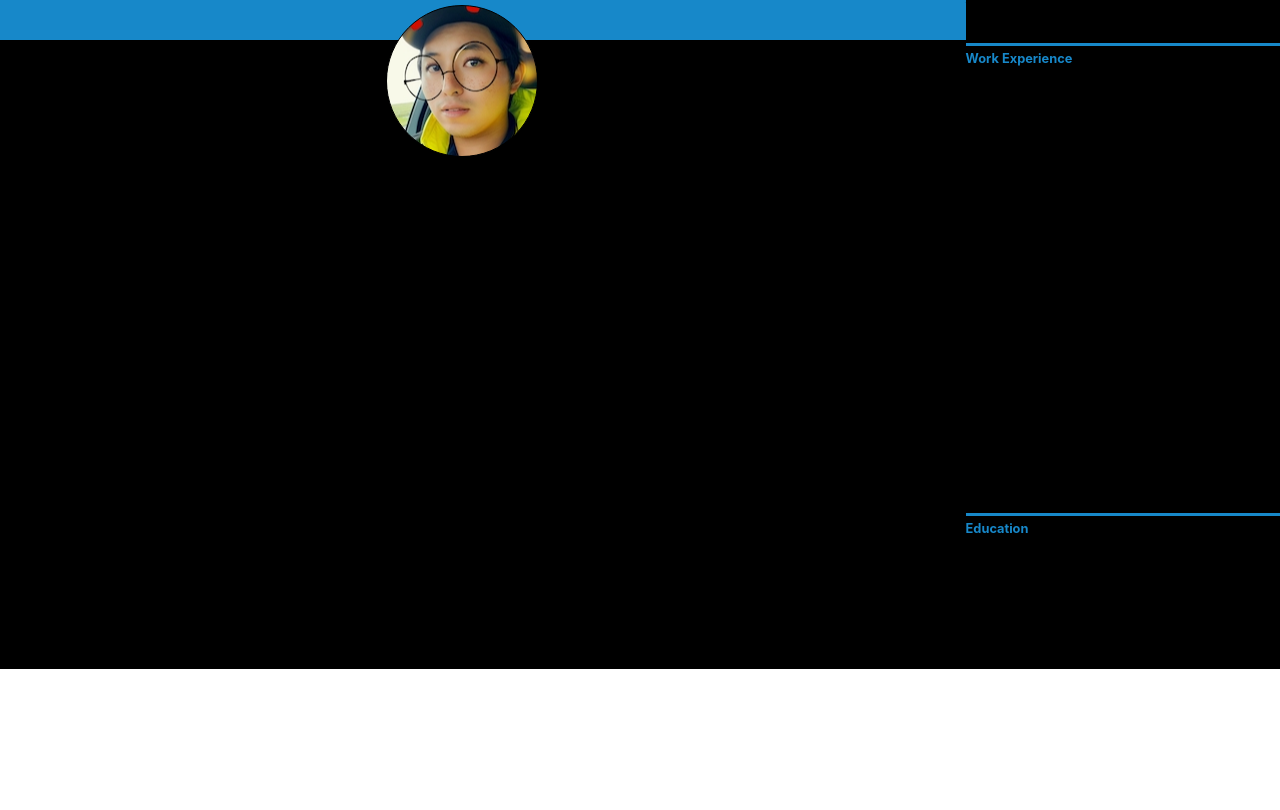
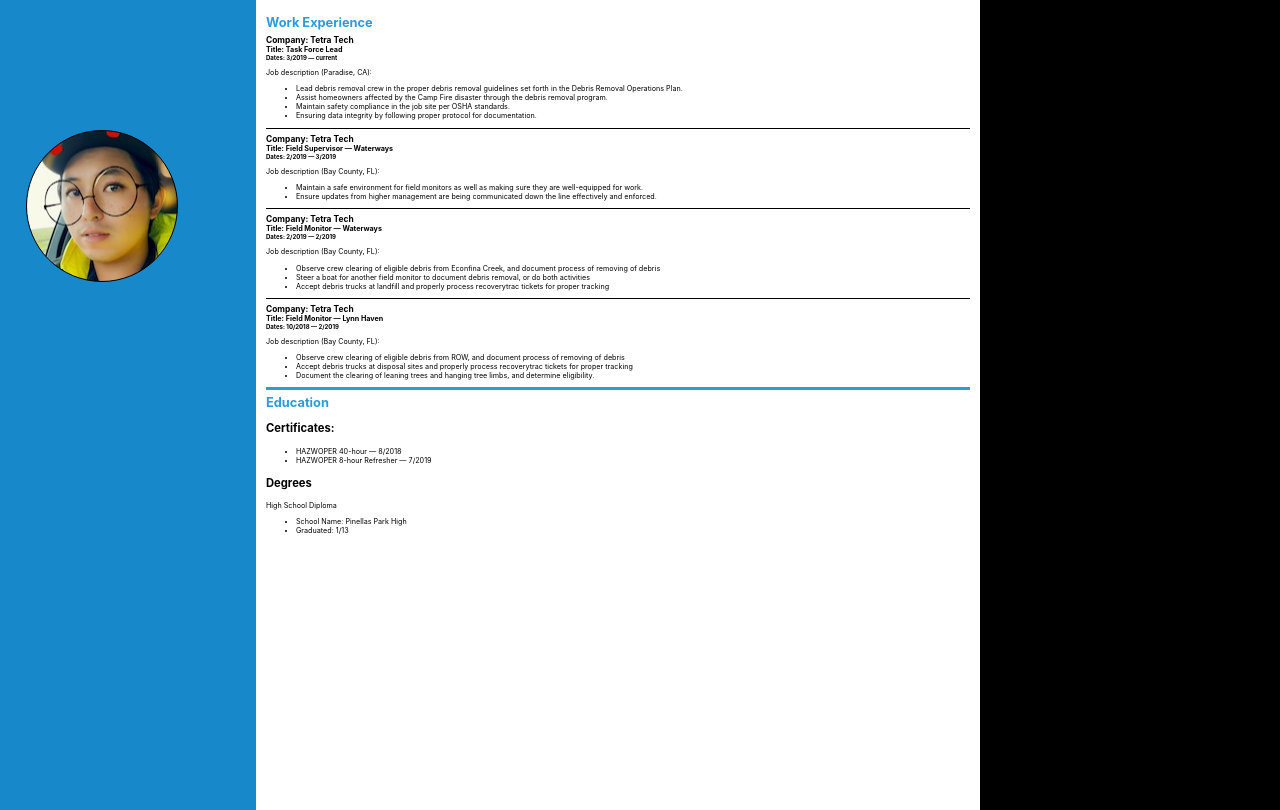
Before and after one commit to iVictoris/resume, a React app: page / in a window 1280 px wide. Built offline with nearby package versions, Linux system fonts and the light colour scheme.

Commit message:
adjust style rules based on width

```diff
--- a/src/components/about/about.css
+++ b/src/components/about/about.css
@@ -3,3 +3,9 @@
   justify-content: space-between;
   padding-bottom: 10px;
 }
+
+@media screen and (min-width: 1024px) {
+  .about {
+    display: none;
+  }
+}
--- a/src/components/navbar/navbar.css
+++ b/src/components/navbar/navbar.css
@@ -6,7 +6,6 @@
   background-color: rgba(25, 147, 218, 0.925);
   padding-bottom: 5px;
   padding-top: 5px;
-  margin-bottom: 10px;
 }
 
 .navbar > div {
@@ -20,3 +19,20 @@
     height: 30px;
   }
 }
+
+@media screen and (min-width: 1024px) {
+  .navbar {
+    width: 20%;
+    height: 100vh;
+    flex-direction: column;
+    justify-content: flex-start;
+    align-items: center;
+  }
+
+  .navbar > div {
+    flex-direction: column;
+    margin-top: 125px;
+    width: 80%;
+    height: 32%;
+  }
+}
--- a/src/components/view/view.css
+++ b/src/components/view/view.css
@@ -1,3 +1,13 @@
 .view {
+  width: 80%;
+  background-color: white;
+  padding-top: 5px;
+}
 
+@media screen and (min-width: 768px) {
+  .view {
+    width: 55%;
+    padding: 10px;
+    padding-bottom: 0;
+  }
 }
```
